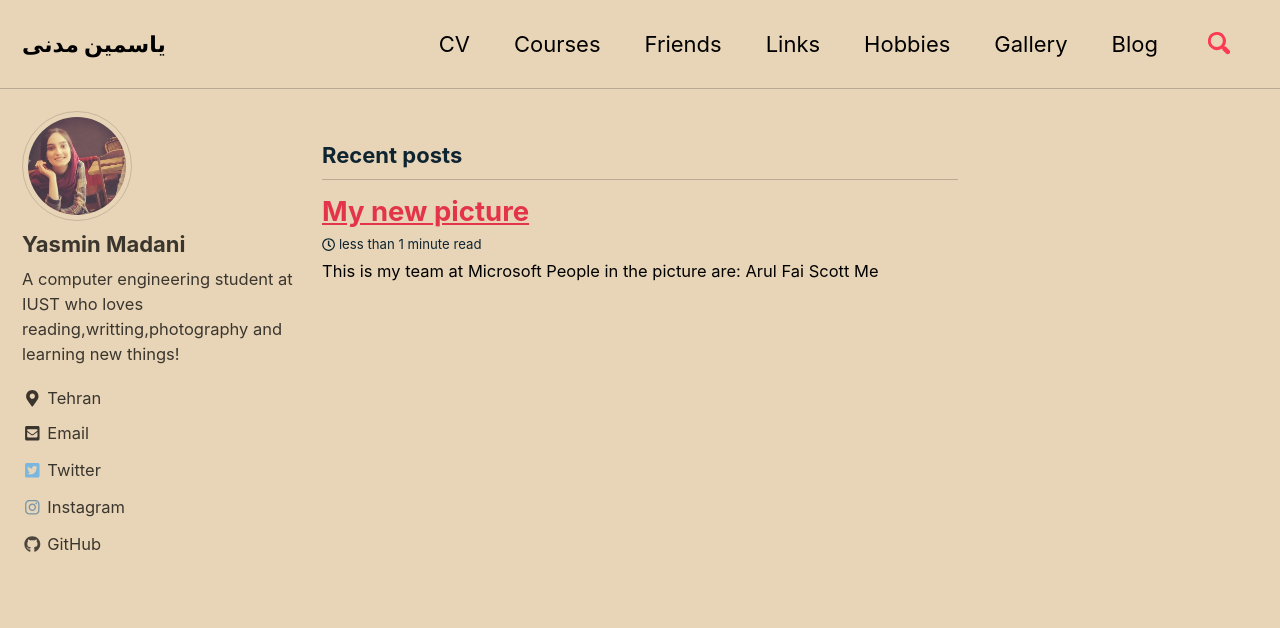
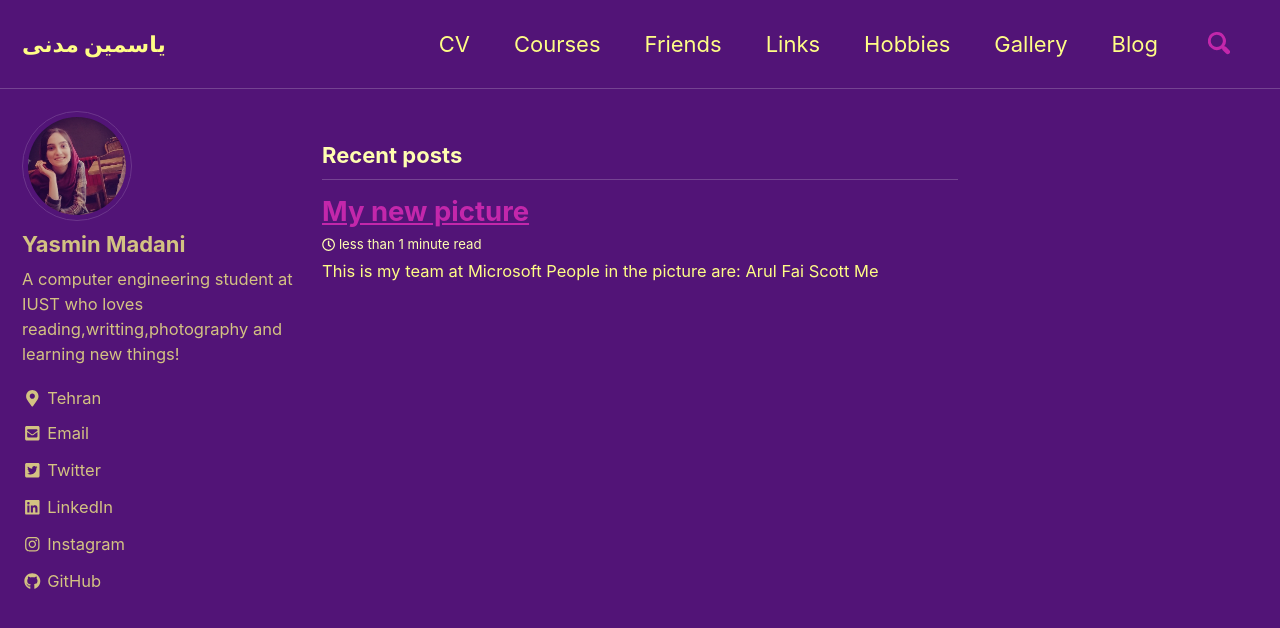
Before and after one commit to yasmin-mdn/yasmin-mdn.github.io, a Jekyll site: the page built from index.html, in a window 1280 px wide and 900 px high. Shown: the top 628 px of the window. Built offline with Jekyll 4.4.1, drawn with Linux system fonts in a browser that asks for light colours; cached includes are drawn as plain includes; nearby versions of some CDN libraries; the list of posts is cut into pages by our own code.

Commit message:
insert linkdin

```diff
--- a/_config.yml
+++ b/_config.yml
@@ -13,7 +13,7 @@
 #theme                  : "minimal-mistakes-jekyll"
 remote_theme: "mmistakes/minimal-mistakes@4.16.0"
 # remote_theme           : "mmistakes/minimal-mistakes"
-minimal_mistakes_skin    : "sunrise" #"default" # "air", "aqua", "contrast", "dark", "dirt", "neon", "mint", "plum", "sunrise"
+minimal_mistakes_skin    : "plum" #"default" # "air", "aqua", "contrast", "dark", "dirt", "neon", "mint", "plum", "sunrise"
 
 # Site Settings
 locale                   : "en-US"
@@ -113,7 +113,7 @@ author:
   location         : "Tehran"
   email            : yasmina.md78@gmail.com
   twitter: yasmin_mdn
-  linkedin:
+  linkedin: yasmin-madani-491898195
   google_scholar:
   github: yasmin-mdn
   instagram: yasmin.madanii
@@ -135,6 +135,9 @@ author:
       # url: "https://github.com/"
     - label: "Instagram"
       icon: "fab fa-fw fa-instagram"
+      # url: "https://instagram.com/"
+    - label: "Instagram"
+      icon: "fab fa-fw fa-linkedin"
       # url: "https://instagram.com/"
 
 # Site Footer
```
